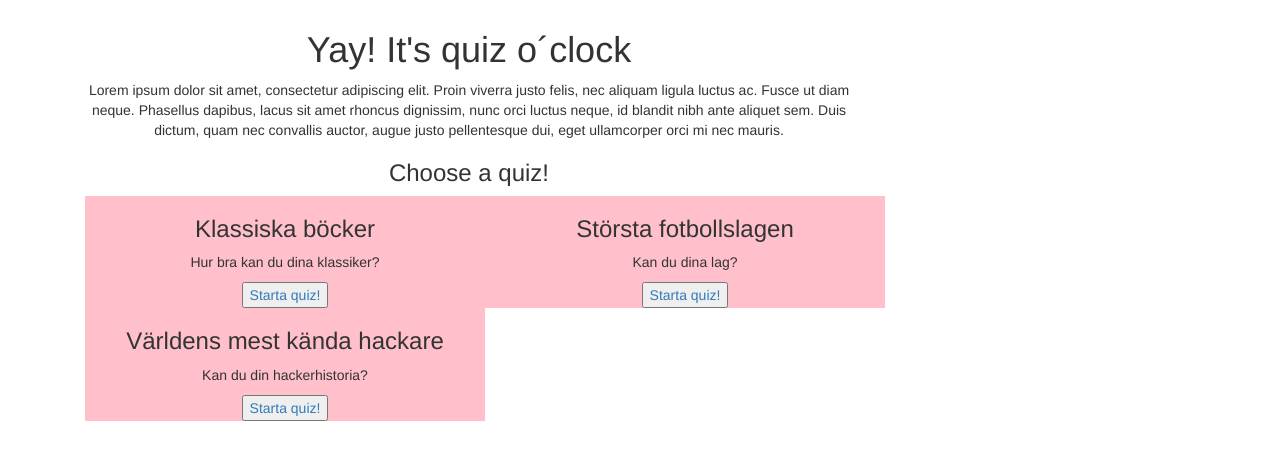
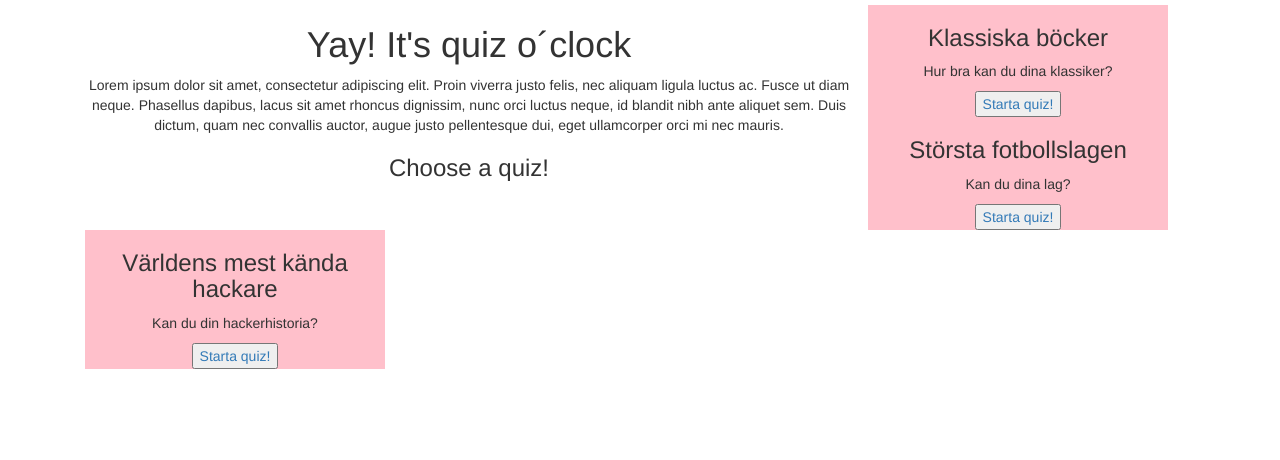
Before and after one commit to teresa100/quizproject, a Django app: page / in a window 1280 px wide. Shown: the top 460 px of the page. Run offline with Django 3.2, Linux system fonts and the light colour scheme; some libraries are stand-ins or nearby versions.

Commit message:
max-width

```diff
--- a/static/style.css
+++ b/static/style.css
@@ -2,7 +2,7 @@ body {
 	background: white;
 	margin: auto;
 	width: 100%;
-	padding: 10px
+	padding: 5px
 }
 .column0 {
 	text-align: center;
@@ -14,7 +14,7 @@ body {
 	text-align: center;
 	background: pink;
 	height: auto;
-	width: 400px;
+	max-width: 300px;
     margin: auto;
 }
 .column2 {
```
